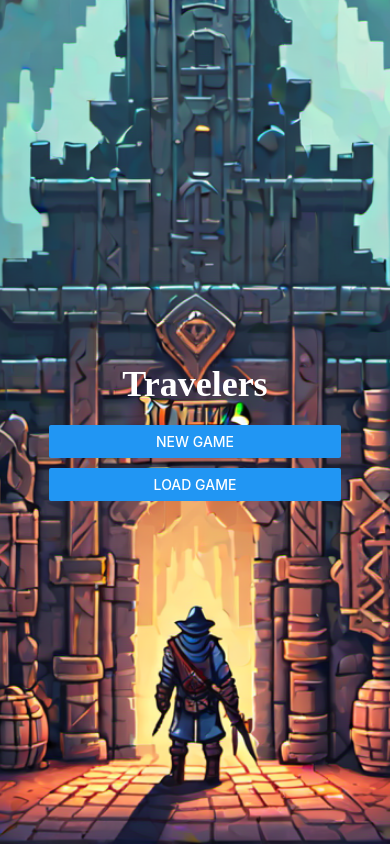
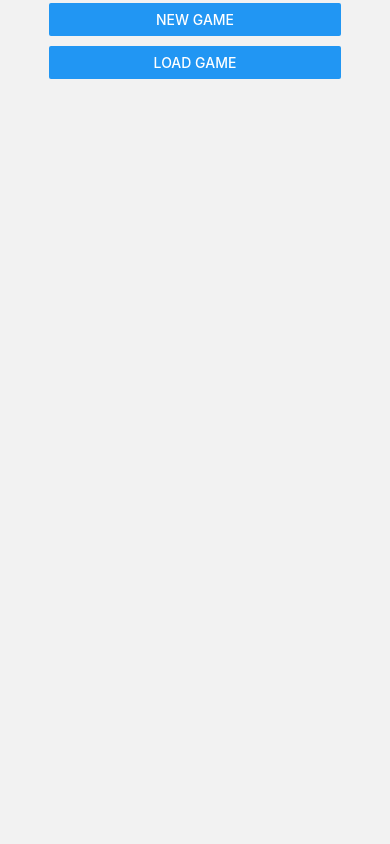
Before and after one commit to BraydenNickel/Travelers, a React Native app: screen /HomeScreen in a window 390 px wide. Built offline with nearby package versions, Linux system fonts and the light colour scheme.

Commit message:
editing Homepage.jsx

```diff
--- a/App.jsx
+++ b/App.jsx
@@ -18,6 +18,8 @@ import HomeScreen from './screens/HomeScreen';
 import IntroPage from './screens/IntroPage';
 import GameScreen from './screens/GameScreen';
 
+
+
 const Stack = createStackNavigator();
 
 const App = () => {
--- a/react-native.config.js
+++ b/react-native.config.js
@@ -3,6 +3,6 @@ module.exports = {
     project: {
         ios: {},
         android: {},
+        assets: ['./assets/fonts'],
     },
-    assets: ['./assets/fonts/'],
 }
--- a/screens/HomeScreen.jsx
+++ b/screens/HomeScreen.jsx
@@ -2,9 +2,10 @@
 import React from 'react';
 import { View, Image, Button, Text } from 'react-native';
 import { StyleSheet } from 'react-native';
-import logoTextImage from '../assets/img/logo.png';
+import logoTextImage from '../assets/img/logo_text.png';
 
 //import HomeLayout from '../layout/HomeLayout';
+
 
 const HomeScreen = ({ navigation }) => {
   const startNewGame = () => {
@@ -32,7 +33,6 @@ const HomeScreen = ({ navigation }) => {
 
 const styles = StyleSheet.create({
   container: {
-    flex: 1,
     backgroundColor: '#3f3f3f',
     alignItems: 'center',
     justifyContent: 'center',
```
